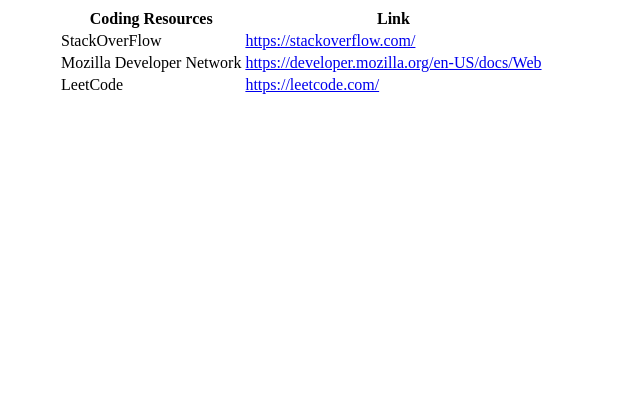
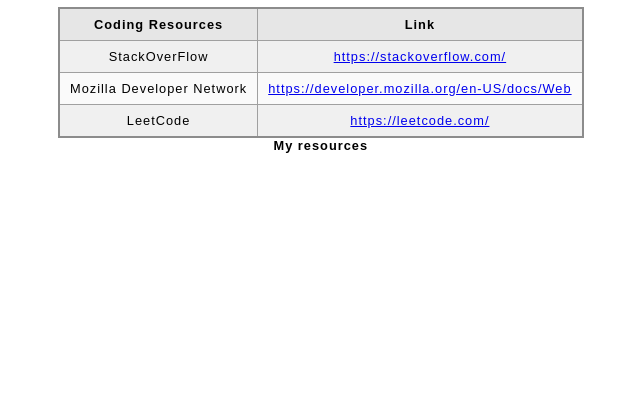
Before and after one commit to LongYinC/assignment-2-repo-main, a plain HTML site: page views/two.html in a window 1280 px wide. Shown: the part 403-800 px from the top of the page, without its empty margins (198-838 px from the left). Drawn offline with Linux system fonts and the light colour scheme.

Commit message:
updated two.html

```diff
--- a/views/two.html
+++ b/views/two.html
@@ -9,6 +9,38 @@
             width:60%;
             margin-left: auto;
             margin-right: auto;
+        }
+        caption{
+            caption-side: bottom;
+            text-align: center;
+            font-weight: bold;
+        }
+        table {
+            border-collapse: collapse;
+            border: 2px solid rgb(140 140 140);
+            font-family: sans-serif;
+            font-size: 0.8rem;
+            letter-spacing: 1px;
+        }
+        th,td {
+            border: 1px solid rgb(160 160 160);
+            padding: 8px 10px;
+        }
+
+        th {
+            background-color: rgb(230 230 230);
+        }
+
+        td {
+            text-align: center;
+        }
+
+        tr:nth-child(even) td {
+            background-color: rgb(250 250 250);
+        }
+
+        tr:nth-child(odd) td {
+            background-color: rgb(240 240 240);
         }
     </style>
 </head>
@@ -59,6 +91,9 @@
                 </td>
             </tr>
         </tbody>
+        <caption>
+            My resources
+        </caption>
     </table>
 </body>
 </html>
```
